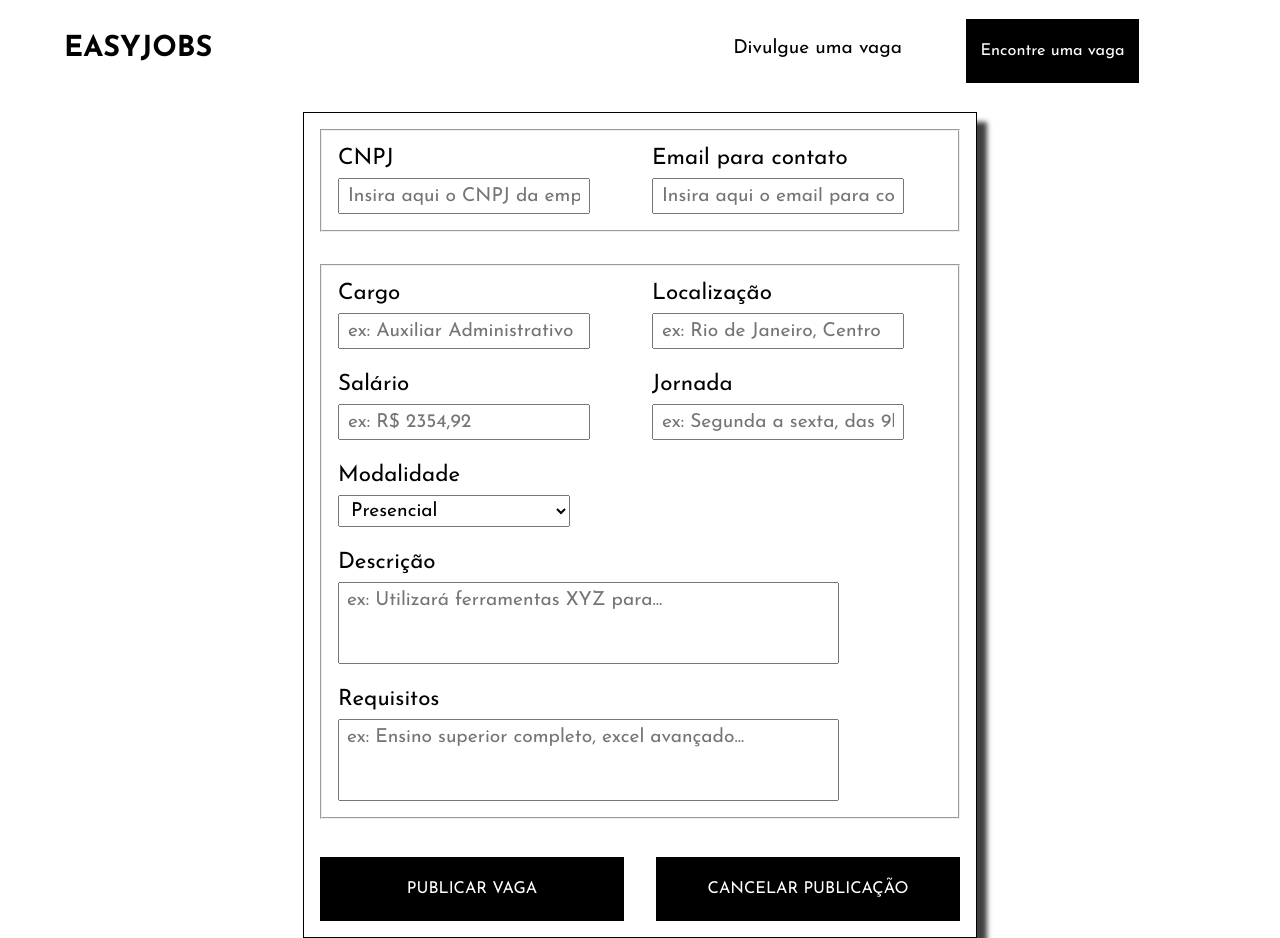
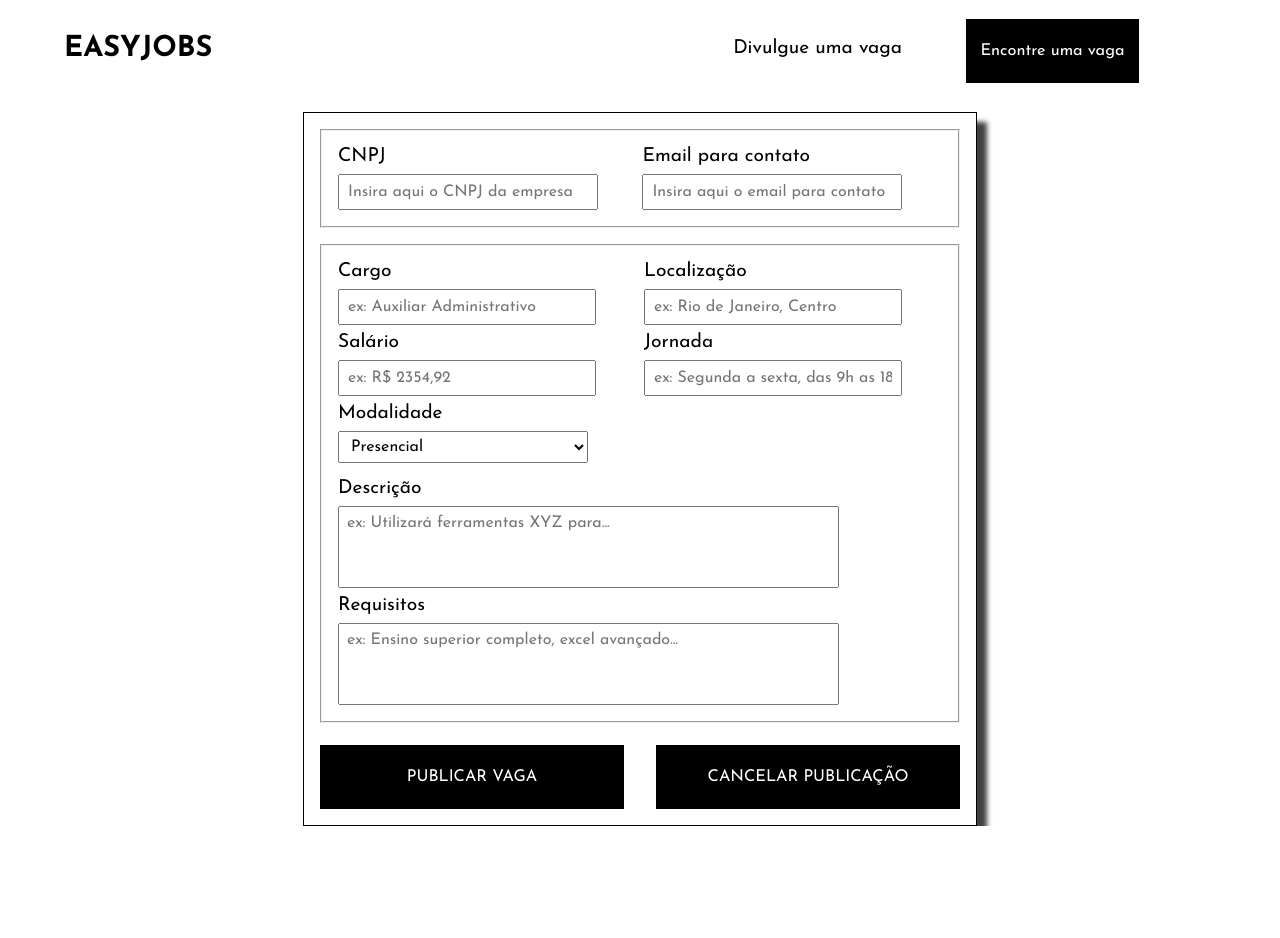
Before and after one commit to CaioMar7/easy-jobs, a React (Vite) app: page /divulgarvaga in a window 1280 px wide. After the commit the page ends 826 px from the top, so only its background shows below. Built offline with nearby package versions, Linux system fonts and the light colour scheme; some icons are missing; a web font is replaced by a local one.

Commit message:
Acerto nos formulários.

```diff
--- a/src/pages/NewJob/index.tsx
+++ b/src/pages/NewJob/index.tsx
@@ -14,6 +14,8 @@ const schemaForm = z.object({
     locate: z.string().min(1, { message: "O campo localização precisa ser preenchido." }),
     journey: z.string().min(1, { message: "O campo jornada precisa ser preenchido." }),
     jobtype: z.string().min(1, { message: "Uma modalidade precisa ser escolhida." }),
+    description: z.string(),
+    required: z.string()
 })
 
 export function NewJob() {
@@ -39,8 +41,8 @@ export function NewJob() {
                         CNPJ
                         <input type="text" placeholder="Insira aqui o CNPJ da empresa" {...register('cnpj')} id="cnpj"></input>
                         {
-                            errors.cnpj?.message &&
-                            <p> {errors.cnpj?.message} </p>
+                            errors.cnpj &&
+                            <p> {errors.cnpj?.message?.toString()} </p>
                         }
                     </label>
 
@@ -48,8 +50,8 @@ export function NewJob() {
                         Email para contato
                         <input type="text" placeholder="Insira aqui o email para contato" {...register('email')} id="email"></input>
                         {
-                            errors.cnpj?.message &&
-                            <p> {errors.cnpj?.message} </p>
+                            errors.email &&
+                            <p> {errors.email?.message?.toString()} </p>
                         }
                     </label>
                 </CompanyFields>
@@ -60,8 +62,8 @@ export function NewJob() {
                             Cargo
                             <input type="text" placeholder="ex: Auxiliar Administrativo" id="job" {...register('job')}></input>
                             {
-                                errors.cnpj?.message &&
-                                <p> {errors.cnpj?.message} </p>
+                                errors.job &&
+                                <p> {errors.job?.message?.toString()} </p>
                             }
                         </label>
 
@@ -69,8 +71,8 @@ export function NewJob() {
                             Localização
                             <input type="text" placeholder="ex: Rio de Janeiro, Centro" {...register('locate')} id="locate"></input>
                             {
-                                errors.cnpj?.message &&
-                                <p> {errors.cnpj?.message} </p>
+                                errors.locate &&
+                                <p> {errors.locate?.message?.toString()} </p>
                             }
                         </label>
 
@@ -78,8 +80,8 @@ export function NewJob() {
                             Salário
                             <input type="number" placeholder="ex: R$ 2354,92" {...register('salary')} id="salary"></input>
                             {
-                                errors.cnpj?.message &&
-                                <p> {errors.cnpj?.message} </p>
+                                errors.salary &&
+                                <p> {errors.salary?.message?.toString()} </p>
                             }
                         </label>
 
@@ -87,8 +89,8 @@ export function NewJob() {
                             Jornada
                             <input type="text" placeholder="ex: Segunda a sexta, das 9h as 18h" {...register('journey')} id="journey"></input>
                             {
-                                errors.cnpj?.message &&
-                                <p> {errors.cnpj?.message} </p>
+                                errors.journey &&
+                                <p> {errors.journey?.message?.toString()} </p>
                             }
                         </label>
 
@@ -120,7 +122,7 @@ export function NewJob() {
 
                 <FormButtons>
                     <ActionLinkBtn type="submit"> Publicar vaga </ActionLinkBtn>
-                    <ActionLinkBtn> Cancelar publicação </ActionLinkBtn>
+                    <ActionLinkBtn type="button" to="/"> Cancelar publicação </ActionLinkBtn>
                 </FormButtons>
             </NewJobForm>
         </Container>
--- a/src/pages/NewJob/styles.ts
+++ b/src/pages/NewJob/styles.ts
@@ -15,12 +15,12 @@ export const NewJobForm = styled.form`
     display: flex;
     flex-direction: column;
 
-    gap: 2rem;
+    gap: 1rem;
 
     margin-top: 1rem;
 
     input, select, textarea {
-        font-size: 1.2rem;
+        font-size: 1rem;
     }
 
     input, select {
@@ -30,6 +30,10 @@ export const NewJobForm = styled.form`
         padding: 0 0.5rem;
     }
 
+    select {
+        width: 84%;
+    }
+
     label {
         display: flex;
         flex-direction: column;
@@ -37,11 +41,12 @@ export const NewJobForm = styled.form`
 
         width: 100%;
 
-        font-size: 1.4rem;
+        font-size: 1.2rem;
 
         p {
             font-size: .8rem;
             color: red;
+            margin-bottom: .4rem;
         }
 
     }
@@ -59,7 +64,7 @@ export const CompanyFields = styled.fieldset`
 
     padding: 1rem;
 
-    gap: 1.5rem;
+    gap: .3rem;
 
 `
 
@@ -67,20 +72,20 @@ export const JobFields = styled.fieldset`
 
     display: flex;
     flex-direction: column;
-    gap: 1.5rem;
+    gap: 1rem;
 
     padding: 1rem;
 
     div:nth-child(1) {
         display: grid;
         grid-template-columns: 1fr 1fr;
-        gap: 1.5rem;
+        gap: .5rem;
     }
 
     div:nth-child(2) {
         display: flex;
         flex-direction: column;
-        gap: 1.5rem;
+        gap: .5rem;
     }
 
 
```
